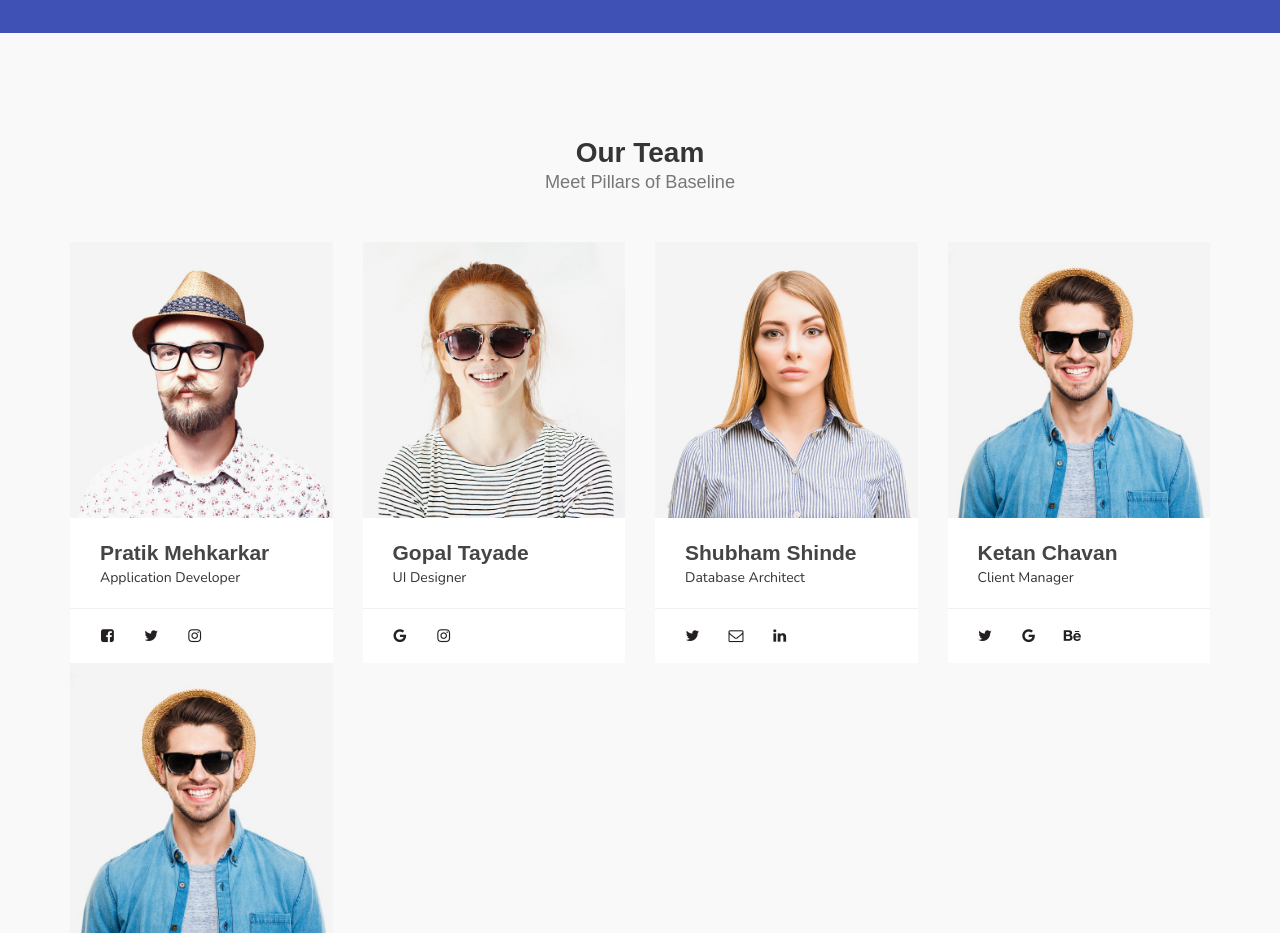
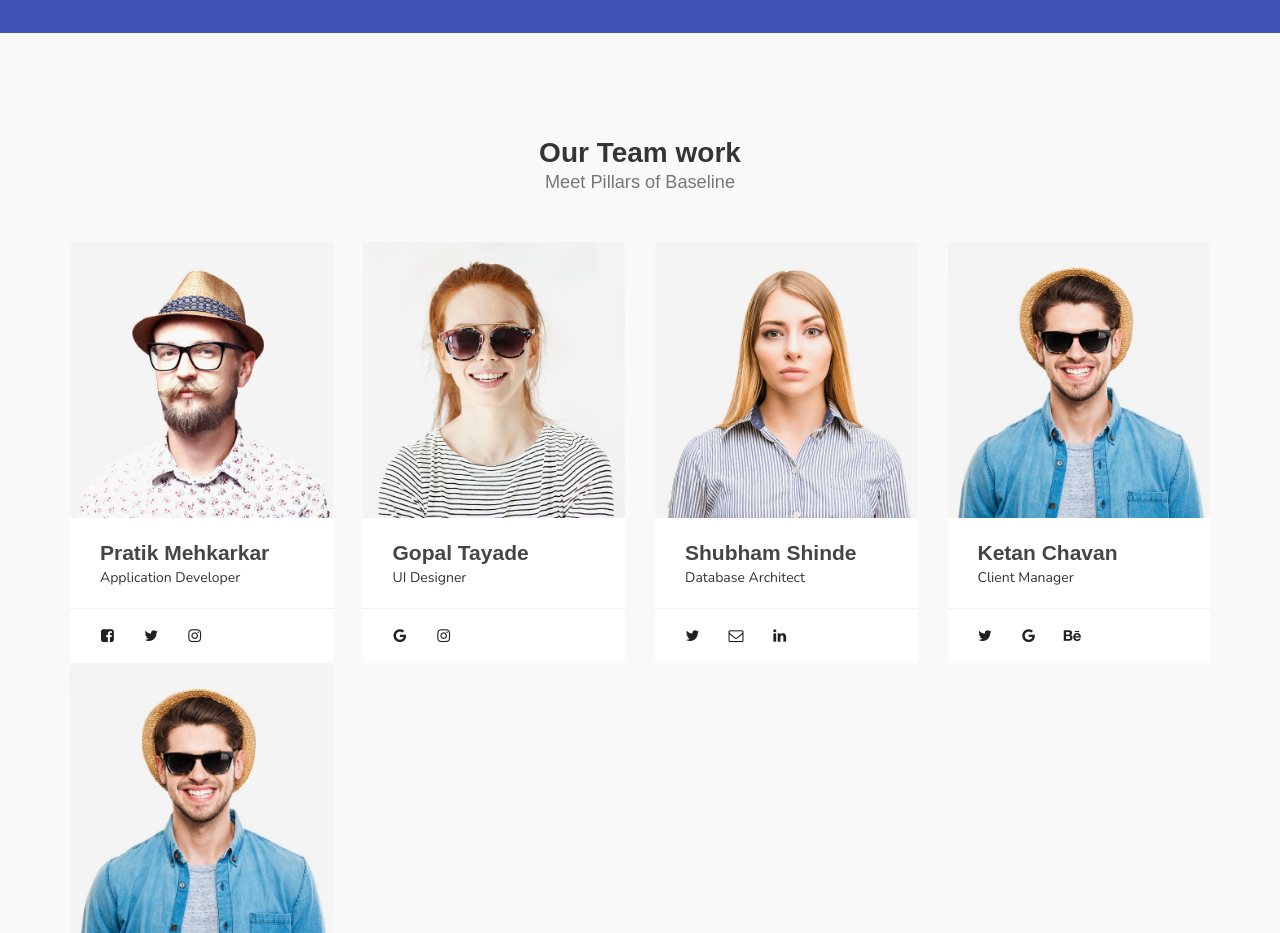
Before and after one commit to shindeshubham27/baseline, a plain HTML site: page index.html in a window 1280 px wide. Shown: the part 4060-4993 px from the top of the page. Drawn offline with nearby package versions, Linux system fonts and the light colour scheme; a web font is replaced by a local one.

Commit message:
update our team header

```diff
--- a/index.html
+++ b/index.html
@@ -415,7 +415,7 @@ http://www.templatemo.com/tm-516-known
 
                     <div class="col-md-12 col-sm-12">
                          <div class="section-title">
-                              <h2>Our Team <small>Meet Pillars of Baseline</small></h2>
+                              <h2>Our Team work<small>Meet Pillars of Baseline</small></h2>
                          </div>
                     </div>
 
```
